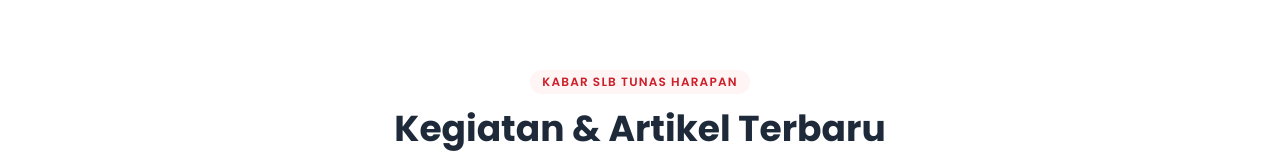
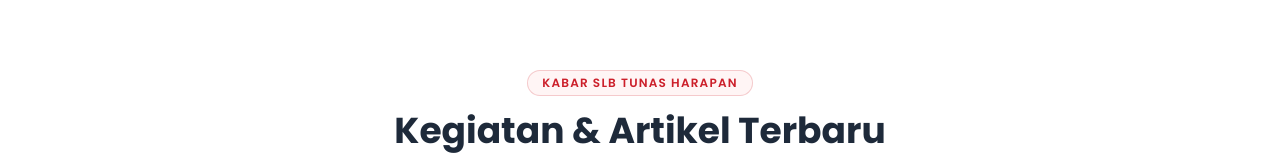
Before and after one commit to mustafidh08/Web-SLB-Tunas-Harapan-Samarinda, a Next.js app: page /kegiatan in a window 1280 px wide. Shown: the part 330-490 px from the top of the page. Built offline with nearby package versions, Linux system fonts and the light colour scheme; no server answers.

Commit message:
fix(badges): fix contrast for SectionTitle header pills and photo card overlay badges in dark mode

```diff
--- a/app/globals.css
+++ b/app/globals.css
@@ -216,6 +216,8 @@ img {
   font-size: 0.75rem;
   font-weight: 600;
   letter-spacing: 0.02em;
+  backdrop-filter: blur(8px);
+  -webkit-backdrop-filter: blur(8px);
 }
 
 .badge-green {
@@ -224,9 +226,10 @@ img {
 }
 
 .dark .badge-green {
-  background: rgba(74, 222, 128, 0.18) !important;
+  background: rgba(11, 15, 23, 0.85) !important;
   color: #4ADE80 !important;
-  border: 1px solid rgba(74, 222, 128, 0.35) !important;
+  border: 1px solid rgba(74, 222, 128, 0.5) !important;
+  box-shadow: 0 2px 8px rgba(0, 0, 0, 0.4);
 }
 
 .badge-red {
@@ -235,9 +238,10 @@ img {
 }
 
 .dark .badge-red {
-  background: rgba(204, 31, 42, 0.22) !important;
+  background: rgba(11, 15, 23, 0.85) !important;
   color: #F87171 !important;
-  border: 1px solid rgba(204, 31, 42, 0.35) !important;
+  border: 1px solid rgba(248, 113, 113, 0.5) !important;
+  box-shadow: 0 2px 8px rgba(0, 0, 0, 0.4);
 }
 
 .badge-yellow {
@@ -246,9 +250,10 @@ img {
 }
 
 .dark .badge-yellow {
-  background: rgba(245, 200, 0, 0.22) !important;
+  background: rgba(11, 15, 23, 0.85) !important;
   color: #FDE047 !important;
-  border: 1px solid rgba(245, 200, 0, 0.4) !important;
+  border: 1px solid rgba(245, 200, 0, 0.5) !important;
+  box-shadow: 0 2px 8px rgba(0, 0, 0, 0.4);
 }
 
 /* Section title decoration */
--- a/components/ui/SectionTitle.tsx
+++ b/components/ui/SectionTitle.tsx
@@ -23,11 +23,11 @@ export default function SectionTitle({
     <div className={`flex flex-col ${alignClass} mb-10`}>
       {label && (
         <span
-          className="inline-block text-xs font-semibold tracking-widest uppercase mb-3 px-3 py-1 rounded-full"
-          style={{
-            background: light ? "rgba(255,255,255,0.15)" : "var(--color-primary-tint)",
-            color: light ? "#ffffff" : "var(--color-primary)",
-          }}
+          className={`inline-block text-xs font-semibold tracking-widest uppercase mb-3 px-3.5 py-1 rounded-full border transition-colors duration-300 ${
+            light
+              ? "bg-white/15 text-white border-white/20"
+              : "bg-[var(--color-primary-tint)] text-[var(--color-primary)] border-[var(--color-primary)]/20 dark:bg-red-950/70 dark:text-red-400 dark:border-red-800/80"
+          }`}
         >
           {label}
         </span>
```
